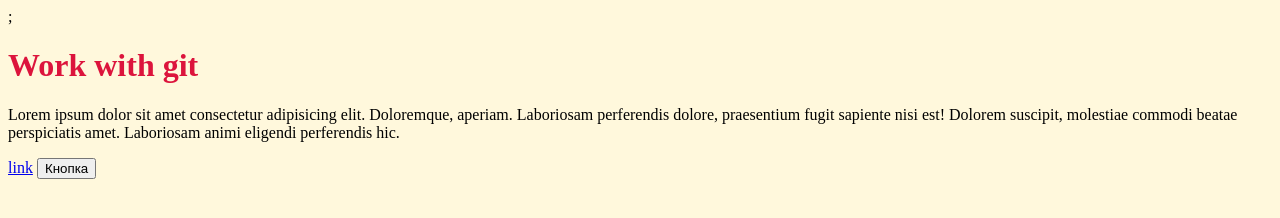
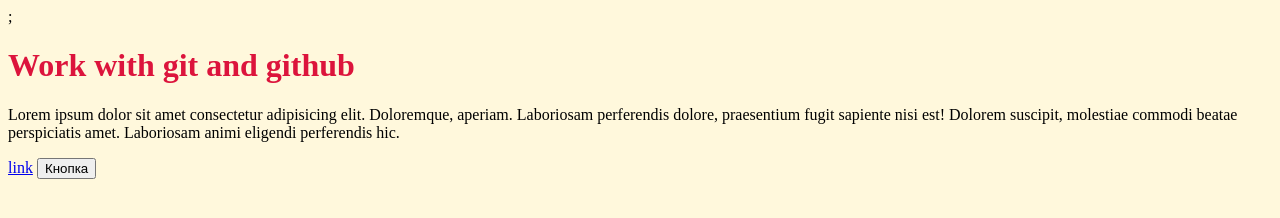
Before and after one commit to AsyaKuznetsova/test, a plain HTML site: page index.html in a window 1280 px wide. Drawn offline with Linux system fonts and the light colour scheme.

Commit message:
change h1

```diff
--- a/index.html
+++ b/index.html
@@ -10,7 +10,7 @@
 </head>
 
 <body>
-    <h1>Work with git</h1>
+    <h1>Work with git and github</h1>
     <p>Lorem ipsum dolor sit amet consectetur adipisicing elit. Doloremque, aperiam. Laboriosam perferendis dolore,
         praesentium fugit sapiente nisi est! Dolorem suscipit, molestiae commodi beatae perspiciatis amet. Laboriosam
         animi eligendi perferendis hic.</p>
```
